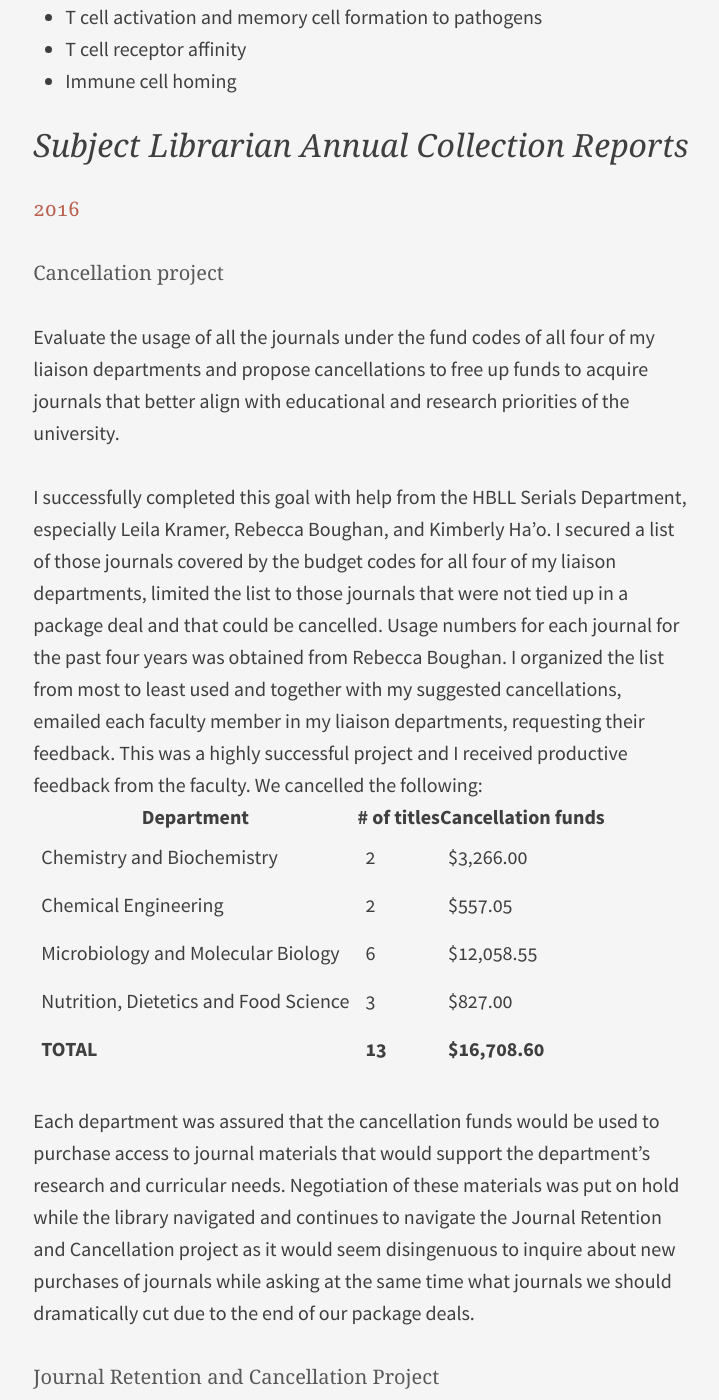
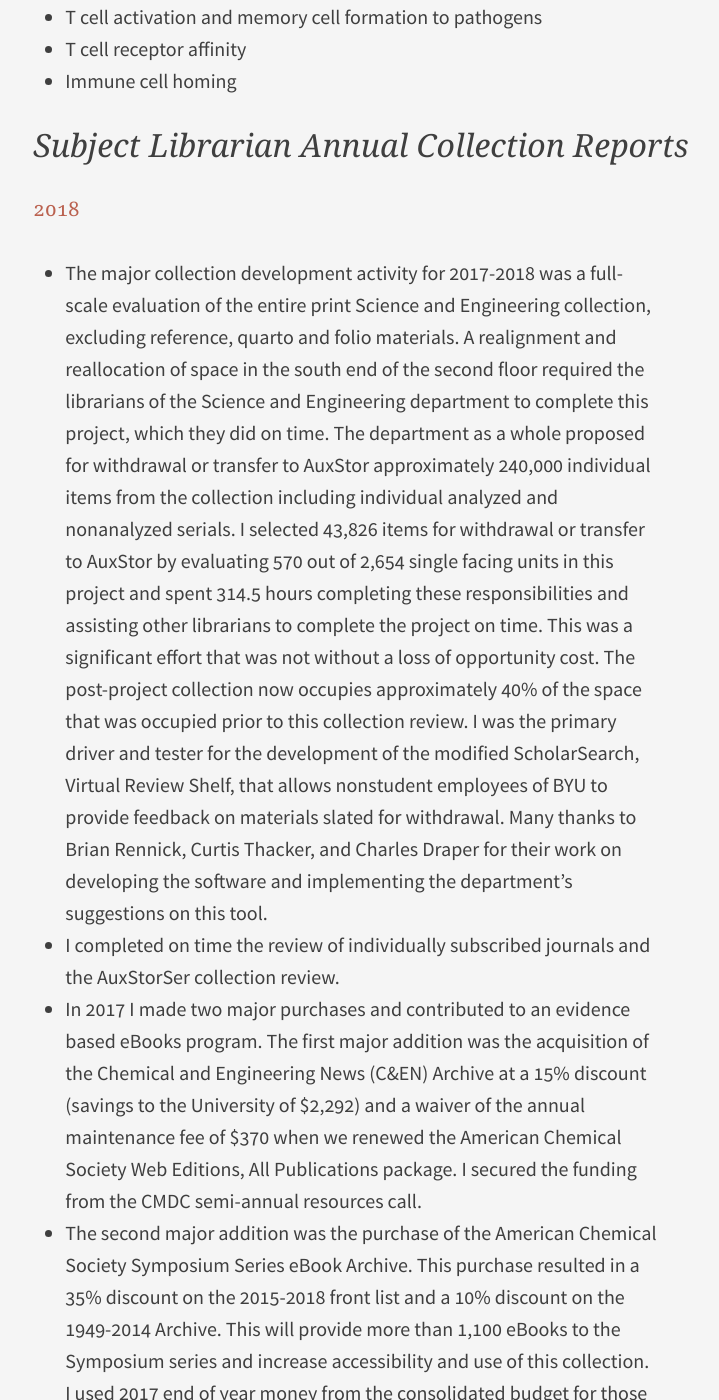
Before and after one commit to HBLL-Collection-Development/HBLL-Collection-Development.github.io, a Jekyll site: the page built from _posts/2018-12-19-34275.md, in a window 1280 px wide and 1400 px high, scrolled down 3023 px. Shown: the whole window, without its empty margins (279-998 px from the left). Built offline with Jekyll 4.4.1, drawn with Linux system fonts in a browser that asks for light colours; some of the changed text lies outside the part shown.

Commit message:
Update and rename 2017-03-03-34275.md to 2018-12-19-34275.md

```diff
--- a/_posts/2017-03-03-34275.md
+++ b/_posts/2018-12-19-34275.md
@@ -62,6 +62,14 @@ Overwhelmingly, Microbiology and Molecular Biology faculty and students use onli
 
 ## Subject Librarian Annual Collection Reports
 
+### 2018
+
+- The major collection development activity for 2017-2018 was a full-scale evaluation of the entire print Science and Engineering collection, excluding reference, quarto and folio materials. A realignment and reallocation of space in the south end of the second floor required the librarians of the Science and Engineering department to complete this project, which they did on time. The department as a whole proposed for withdrawal or transfer to AuxStor approximately 240,000 individual items from the collection including individual analyzed and nonanalyzed serials. I selected 43,826 items for withdrawal or transfer to AuxStor by evaluating 570 out of 2,654 single facing units in this project and spent 314.5 hours completing these responsibilities and assisting other librarians to complete the project on time. This was a significant effort that was not without a loss of opportunity cost. The post-project collection now occupies approximately 40% of the space that was occupied prior to this collection review. I was the primary driver and tester for the development of the modified ScholarSearch, Virtual Review Shelf, that allows nonstudent employees of BYU to provide feedback on materials slated for withdrawal. Many thanks to Brian Rennick, Curtis Thacker, and Charles Draper for their work on developing the software and implementing the department’s suggestions on this tool.
+ - I completed on time the review of individually subscribed journals and the AuxStorSer collection review.
+ - In 2017 I made two major purchases and contributed to an evidence based eBooks program. The first major addition was the acquisition of the Chemical and Engineering News (C&EN) Archive at a 15% discount (savings to the University of $2,292) and a waiver of the annual maintenance fee of $370 when we renewed the American Chemical Society Web Editions, All Publications package. I secured the funding from the CMDC semi-annual resources call.
+ - The second major addition was the purchase of the American Chemical Society Symposium Series eBook Archive. This purchase resulted in a 35% discount on the 2015-2018 front list and a 10% discount on the 1949-2014 Archive. This will provide more than 1,100 eBooks to the Symposium series and increase accessibility and use of this collection. I used 2017 end of year money from the consolidated budget for those subjects I have stewardship over as well as from the General Science and Science Reference budgets in consultation with the Science & Engineering Department. I also used a significant portion of the available Francis Broadbent Endowment.
+ - I utilized some of the funds allocated for collection development in addition to the typical monographic purchases. The library participates in a Wiley Evidence Based eBooks program from which I contributed $18,872 for subjects that met the use criteria for obtaining perpetual access. Infotherm, a Wiley database, was discontinued and I was returned the stewardship for the $3,000 used for that subscription. I used $482 of those cancellation funds to pay for increase in the AOCS Methods database because its annual increase was over the library mandated 4%. Keeping the AOCS Methods database will continue to provide access primarily to the Department of Nutrition, Dietetics and Food Science. With the passing of Peter Zuber, I have also taken responsibility for the collection development of the Science Reference and General Science budgets.
+
 ### 2016
 
 #### Cancellation project
```
